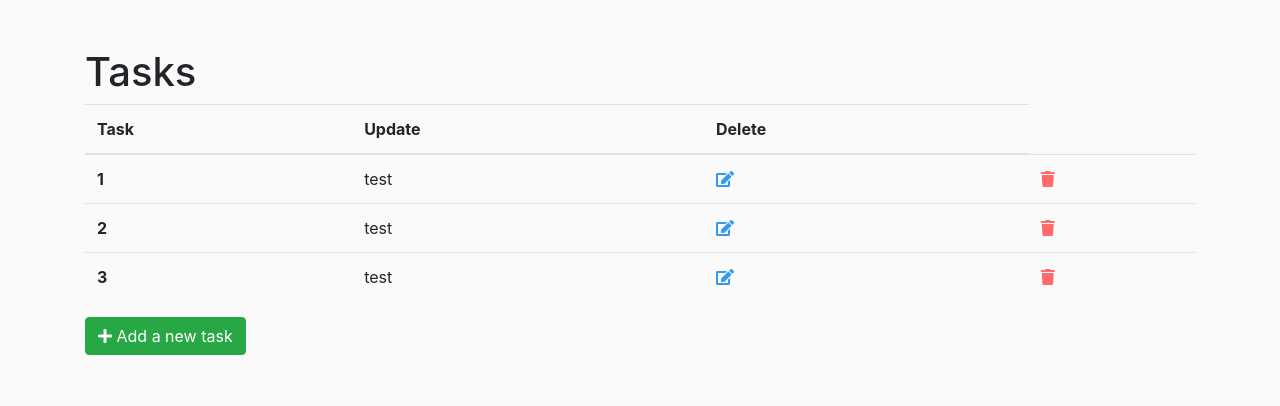
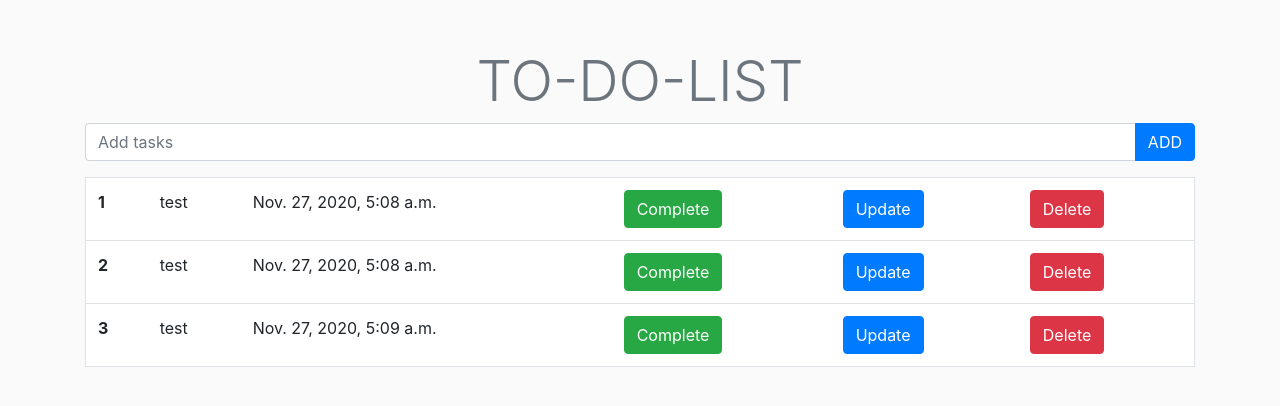
Before and after one commit to Daniel-Pobidel/CS416_Pobidel_Anusz_HW4, a Django app: page / in a window 1280 px wide. Shown: the top 406 px of the page. Run offline with Django 3.2, Linux system fonts and the light colour scheme; data comes from the database, SQL or seed files in the repository; some libraries are stand-ins or nearby versions.

Commit message:
v2
•	Made title and heading DRY
•	Created update, complete, and delete buttons
•	Created Add tasks on index page
•	Made tasks background white
•	a silver solid border that is 1px thick
•	Update task page
•	Show created at date on main page

```diff
--- a/static/css/styles.css
+++ b/static/css/styles.css
@@ -17,3 +17,11 @@ body{
     padding: 0.2em;
     line-height: 2em;
 }
+/* this is the checkbox itself */
+#id_completed{
+    transform: scale(2);
+}
+/* this is the checkbox writing */
+#div_id_completed{
+    transform: scale(1);
+}
--- a/tasks/views.py
+++ b/tasks/views.py
@@ -1,6 +1,7 @@
 from django.shortcuts import render, redirect
 from .forms import TaskForm
 from .models import Task
+
 
 # CRUD Operations: Create, Retrieve, Update, Delete
 
@@ -8,7 +9,7 @@ from .models import Task
 def view_tasks(request):
     # Retrieve all the tasks and render tasks.html with the data
     tasks = Task.objects.all()
-    context = {'tasks' : tasks}
+    context = {'tasks': tasks}
     return render(request, 'tasks/tasks.html', context)
 
 
@@ -23,7 +24,21 @@ def create_task(request):
         return redirect('view_tasks')
 
     # if the request does not have post data, a blank form will be rendered
-    return render(request, 'tasks/task-form.html', {'form': form})
+    return render(request, 'tasks/update.html', {'form': form})
+
+
+'''
+def add_todo(request):
+    # Create a form instance and populate it with data from the request
+    form = TaskForm(request.POST or None)
+    # check whether it's valid:
+    if form.is_valid():
+        # save the record into the db
+        form.save()
+
+    # if the request does not have post data, a blank form will be rendered
+    return render(request, 'tasks/update.html', {'form': form})
+'''
 
 
 def update_task(request, id):
@@ -41,7 +56,7 @@ def update_task(request, id):
         return redirect('view_tasks')
 
     # if the request does not have post data, render the page with the form containing the task's info
-    return render(request, 'tasks/task-form.html', {'form': form, 'task': task})
+    return render(request, 'tasks/update.html', {'form': form, 'task': task})
 
 
 def delete_task(request, id):
@@ -55,4 +70,4 @@ def delete_task(request, id):
         return redirect('view_tasks')
 
     # if the request is not post, render the page with the task's info
-    return render(request, 'tasks/delete-confirm.html', {'task': task})
+    return render(request, 'tasks/delete.html', {'task': task})
--- a/templates/tasks/delete-confirm.html
+++ b/templates/tasks/delete.html
@@ -1,11 +1,9 @@
-{% extends 'tasks/base.html' %}
+{% extends 'tasks/index.html' %}
 
 {% block title %}
-    TO-DO-LIST
 {% endblock %}
 
 {% block body %}
-    <h1 class="text-secondary text-center">TO-DO-LIST</h1>
 
     <form method="post" action="{% url 'delete_task' task.id %}">
         {% csrf_token %}
--- a/templates/tasks/base.html
+++ b/templates/tasks/index.html
@@ -13,6 +13,7 @@
         <link rel="stylesheet" href="https://cdnjs.cloudflare.com/ajax/libs/font-awesome/5.15.1/css/all.min.css">
 
         <title>
+            To-do-list
             {% block title %}
             {% endblock %}
         </title>
@@ -21,6 +22,7 @@
 
     <body>
     <div class="container mt-5">
+    <h1 class="text-secondary text-center display-4">TO-DO-LIST</h1>
         {% block body %}
         {% endblock %}
     </div>
--- a/templates/tasks/tasks.html
+++ b/templates/tasks/tasks.html
@@ -1,34 +1,34 @@
-{% extends 'tasks/base.html' %}
+{% extends 'tasks/index.html' %}
 
 {% block title %}
-    Tasks
 {% endblock %}
 
 
 {% block body %}
-    <h1>Tasks</h1>
-
-    <table class="table table-hover">
-        <thead>
-        <tr>
-            <th scope="col">Task</th>
-            <th scope="col">Update</th>
-            <th scope="col">Delete</th>
-        </tr>
-        </thead>
+    <div class="input-group mb-3">
+      <input type="text" class="form-control" placeholder="Add tasks" aria-label="Add tasks" aria-describedby="button-addon2">
+      <div class="input-group-append">
+         <a href="{% url 'create_task' %}" class="btn btn-primary">ADD</a>
+      </div>
+    </div>
+    <table class="table table-hover border border-silver bg-white">
         <tbody>
         {% for task in tasks %}
             <tr>
                 <th scope="row">{{ forloop.counter }}</th>
                 <td>{{ task.description }}</td>
+                <td>{{ task.created_at }}</td>
+                 <td>
+                    <button type="button" class="btn btn-success">Complete</button>
+                </td>
                 <td>
-                    <a href="{% url 'update_task' task.id %}" class="update-icon">
-                        <i class="fas fa-edit"></i>
+                    <a href="{% url 'update_task' task.id %}">
+                        <button type="button" class="btn btn-primary">Update</button>
                     </a>
                 </td>
                 <td>
-                    <a href="{% url 'delete_task' task.id %}" class="delete-icon">
-                         <i class="fas fa-trash"></i>
+                    <a href="{% url 'delete_task' task.id %}">
+                        <button type="button" class="btn btn-danger">Delete</button>
                     </a>
                 </td>
             </tr>
@@ -36,6 +36,4 @@
         </tbody>
     </table>
 
-    <a href="{% url 'create_task' %}" class="btn btn-success"><i class="fas fa-plus"></i> Add a new task</a>
-
 {% endblock %}
```
Also changed, not shown: templates/tasks/task-form.html (deleted, +0 -17 lines), templates/tasks/update.html (added, +23 -0 lines).
